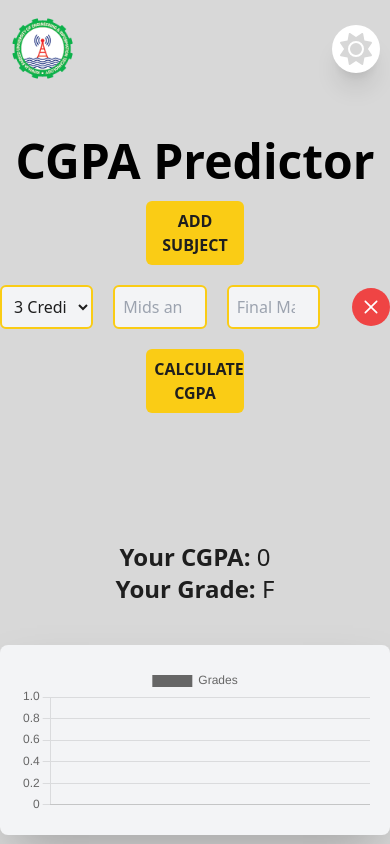
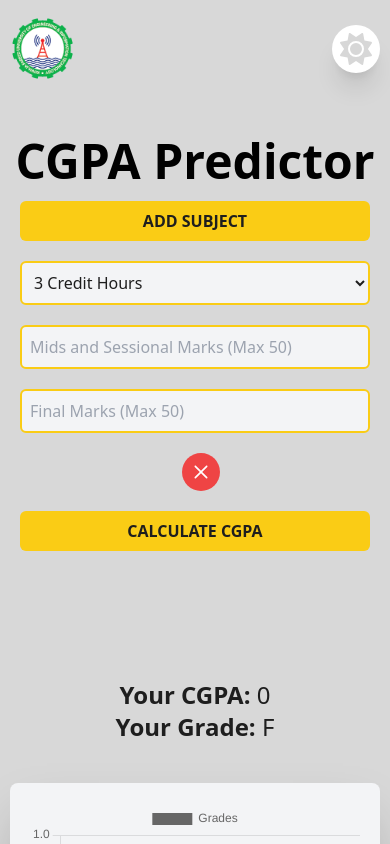
Before and after one commit to AnasIsmai1/gpa-predictor, a React (Vite) app: page / in a window 390 px wide. Both pictures are taken after a click on the button "ADD SUBJECT". Shown: the top 844 px of the page. Built offline with nearby package versions, Linux system fonts and the light colour scheme.

Commit message:
Anas || Updated Responsive Design

```diff
--- a/src/pages/Home/index.jsx
+++ b/src/pages/Home/index.jsx
@@ -152,7 +152,7 @@ const CGPAPredictor = () => {
                     CGPA Predictor
                 </h1>
                 <button
-                    className="block w-1/4 mx-auto my-4 p-2 bg-yellow-400 text-[#1e1e1e] dark:bg-yellow-400 dark:text-[#1e1e1e] font-bold uppercase rounded-md hover:bg-gray-100 dark:hover:bg-[#1e1e1e1e] hover:text-yellow-400 dark:hover:text-yellow-400  dark:hover:bg-[#1e1e1e] hover:shadow-lg transform transition-all duration-300"
+                    className="md:my-32 my-4 block w-[350px] mx-auto p-2 bg-yellow-400 text-[#1e1e1e] dark:bg-yellow-400 dark:text-[#1e1e1e] font-bold uppercase rounded-md hover:bg-gray-100 dark:hover:bg-[#1e1e1e1e] hover:text-yellow-400 dark:hover:text-yellow-400  dark:hover:bg-[#1e1e1e] hover:shadow-lg transform transition-all duration-300"
                     onClick={handleAddSubject}
                 >
                     Add Subject
@@ -160,14 +160,14 @@ const CGPAPredictor = () => {
                 {subjects.map((subject) => (
                     <div
                         key={subject.id}
-                        className="flex justify-between items-center gap-5 my-5"
+                        className="flex md:flex-row flex-col justify-center items-center gap-5 my-5"
                     >
                         <select
                             value={subject.creditHours}
                             onChange={(e) =>
                                 handleInputChange(subject.id, "creditHours", e.target.value)
                             }
-                            className="w-1/3 p-2 border-2 border-yellow-400 dark:border-yellow-400 rounded-md bg-gray-100 dark:bg-[#1e1e1e] text-[#1e1e1e] dark:text-yellow-400 focus:outline-none focus:border-white focus:transform focus:scale-105 scale-100 transition-all"
+                            className="w-[350px] p-2 border-2 border-yellow-400 dark:border-yellow-400 rounded-md bg-gray-100 dark:bg-[#1e1e1e] text-[#1e1e1e] dark:text-yellow-400 focus:outline-none focus:border-white focus:transform focus:scale-105 scale-100 transition-all"
                         >
                             <option value={1}>1 Credit Hour</option>
                             <option value={2}>2 Credit Hours</option>
@@ -180,7 +180,7 @@ const CGPAPredictor = () => {
                             onChange={(e) =>
                                 handleInputChange(subject.id, "mid", e.target.value)
                             }
-                            className="w-1/3 p-2 border-2 border-yellow-400 dark:border-yellow-400 rounded-md bg-gray-100 dark:bg-[#1e1e1e] text-[#1e1e1e] dark:text-yellow-400 focus:outline-none focus:border-white focus:transform focus:scale-105 transition-all"
+                            className="w-[350px] p-2 border-2 border-yellow-400 dark:border-yellow-400 rounded-md bg-gray-100 dark:bg-[#1e1e1e] text-[#1e1e1e] dark:text-yellow-400 focus:outline-none focus:border-white focus:transform focus:scale-105 transition-all"
                         />
                         <input
                             type="number"
@@ -189,7 +189,7 @@ const CGPAPredictor = () => {
                             onChange={(e) =>
                                 handleInputChange(subject.id, "final", e.target.value)
                             }
-                            className="w-1/3 p-2 border-2 border-yellow-400 dark:border-yellow-400 rounded-md bg-gray-100 dark:bg-[#1e1e1e] text-[#1e1e1e] dark:text-yellow-400 focus:outline-none focus:border-white focus:transform focus:scale-105 transition-all"
+                            className="w-[350px] p-2 border-2 border-yellow-400 dark:border-yellow-400 rounded-md bg-gray-100 dark:bg-[#1e1e1e] text-[#1e1e1e] dark:text-yellow-400 focus:outline-none focus:border-white focus:transform focus:scale-105 transition-all"
                         />
                         <button
                             className="bg-red-500 text-white p-2 rounded-full ms-3 cursor-pointer border-none hover:bg-red-600 dark:hover:bg-red-600 transform transition-all duration-300"
@@ -200,7 +200,7 @@ const CGPAPredictor = () => {
                     </div>
                 ))}
                 <button
-                    className="block w-1/4 mx-auto my-4 p-2 bg-yellow-400 text-[#1e1e1e] dark:bg-yellow-400 dark:text-[#1e1e1e] font-bold uppercase rounded-md hover:bg-gray-100 dark:hover:bg-[#1e1e1e] hover:text-yellow-400 dark:hover:text-yellow-400 hover:shadow-lg transform transition-all duration-300"
+                    className="block w-[350px] mx-auto my-4 p-2 bg-yellow-400 text-[#1e1e1e] dark:bg-yellow-400 dark:text-[#1e1e1e] font-bold uppercase rounded-md hover:bg-gray-100 dark:hover:bg-[#1e1e1e] hover:text-yellow-400 dark:hover:text-yellow-400 hover:shadow-lg transform transition-all duration-300"
                     onClick={calculateCGPA}
                 >
                     Calculate CGPA
@@ -210,7 +210,7 @@ const CGPAPredictor = () => {
                     <br />
                     <strong>Your Grade:</strong> {letter}
                 </h2>
-                <div className="mt-10 bg-gray-100 dark:bg-[#1e1e1e] rounded-lg p-5 shadow-2xl">
+                <div className="mt-10 bg-gray-100 dark:bg-[#1e1e1e] rounded-lg p-5 shadow-2xl md:w-full mx-auto w-[95%]">
                     <Bar
                         data={chartData}
                         options={chartOptions}
```
